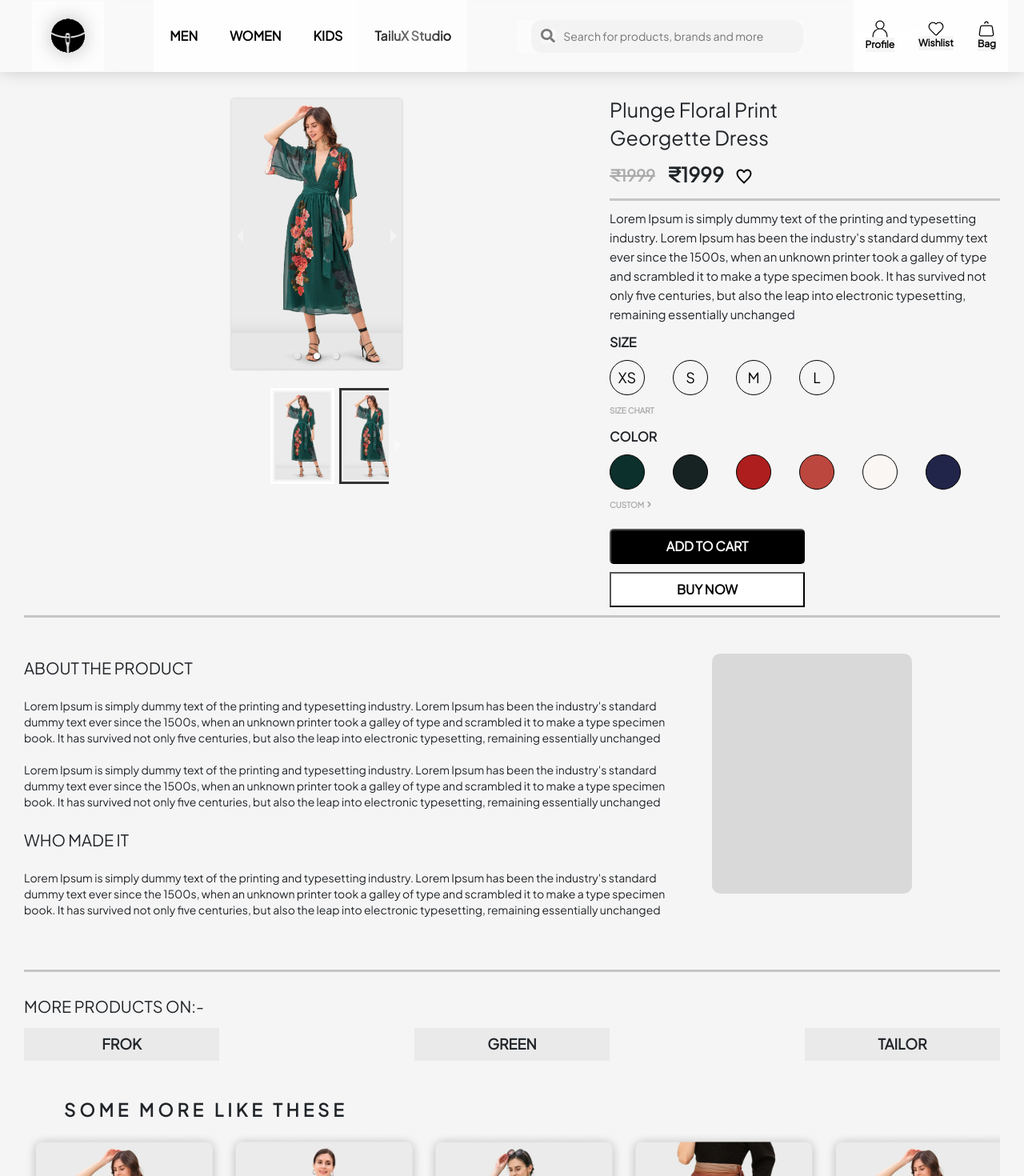
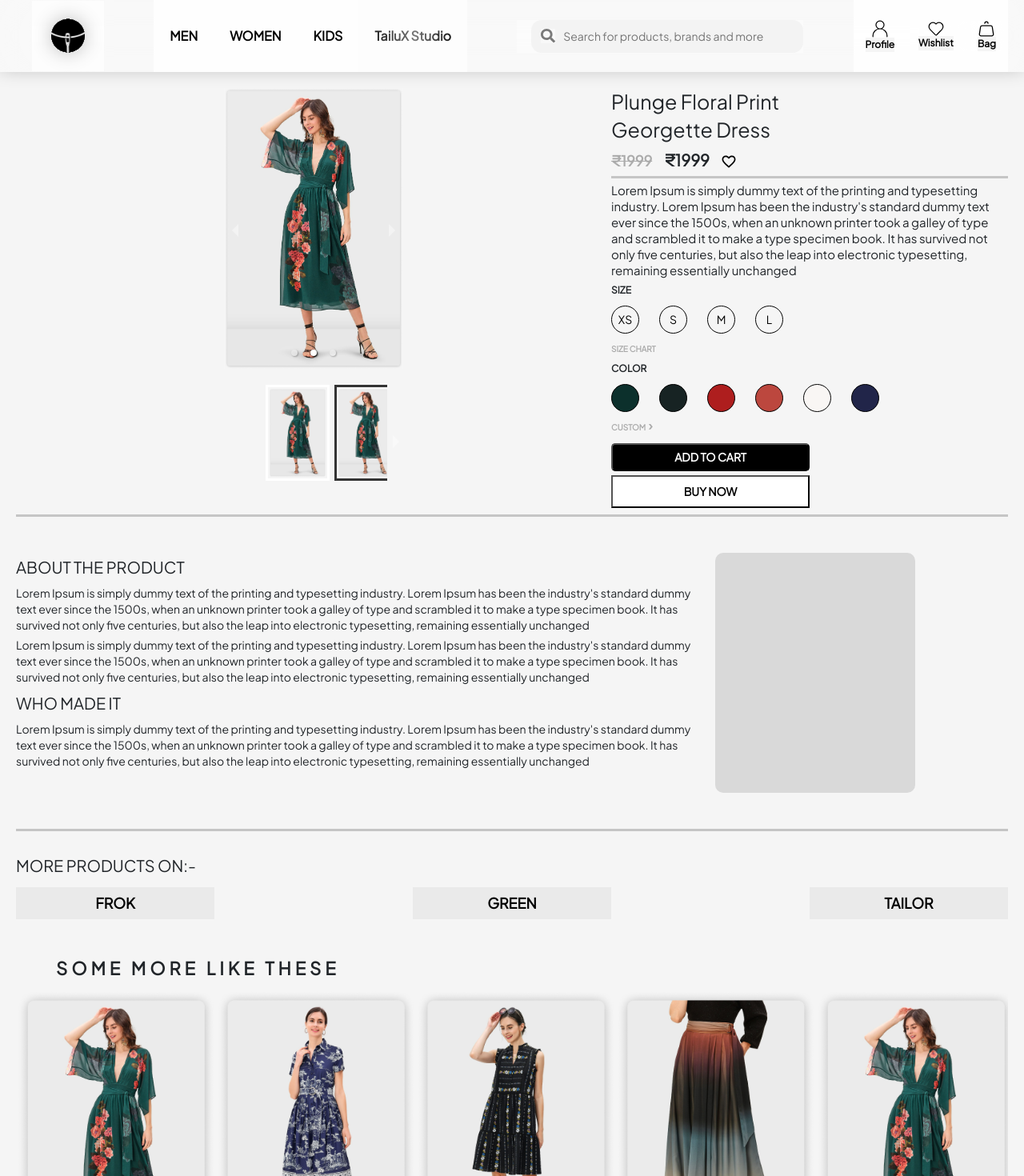
Before and after one commit to iamshiv007/tailux, a React (Create React App) app: page /product in a window 1280 px wide. Shown: the top 1470 px of the page at 80% size. Built offline with nearby package versions, Linux system fonts and the light colour scheme.

Commit message:
Product Page Updated

```diff
--- a/src/components/product/ProductPage.css
+++ b/src/components/product/ProductPage.css
@@ -1,5 +1,5 @@
 .productContainer {
-  padding: 30px;
+  padding: 20px;
 }
 
 .productContainer > div:first-child {
@@ -26,7 +26,7 @@
   padding: 10px 0;
 }
 
-.productContainer > div:nth-child(3) > div > p {
+.productContainer > div:nth-child(3) > div > a {
   font-family: "Plus Jakarta Sans";
   font-weight: 600;
   font-size: 18px;
@@ -35,6 +35,8 @@
   width: 20%;
   text-align: center;
   padding: 6px;
+  text-decoration: none;
+  color: #000000;
 }
 
 .productContainer > div:nth-child(2) > div > div > p:first-child,
@@ -50,7 +52,7 @@
   font-weight: 400;
   font-size: 14px;
   line-height: 20px;
-  margin-bottom: 20px !important;
+  margin-bottom: 5px !important;
 }
 
 .rightSide > .productName {
@@ -64,14 +66,14 @@
   display: flex;
   align-items: center;
   column-gap: 15px;
-  padding: 10px 0;
+  padding: 5px 0;
   border-bottom: 3px solid #c5c5c5;
 }
 
 .rightSide > .productPrice > span:first-child {
   font-family: "Plus Jakarta Sans";
   font-weight: 600;
-  font-size: 20px;
+  font-size: 18px;
   text-decoration-line: line-through;
   color: #ababab;
 }
@@ -79,7 +81,7 @@
 .rightSide > .productPrice > span:nth-child(2) {
   font-family: "Plus Jakarta Sans";
   font-weight: 600;
-  font-size: 25px;
+  font-size: 20px;
 }
 
 .rightSide > .productPrice > button {
@@ -87,22 +89,22 @@
 }
 
 .rightSide > .productPrice > button > img {
-  width: 20px;
+  width: 18px;
 }
 
 .rightSide > .productDescription {
-  padding: 10px 0;
+  padding: 5px 0;
   font-family: "Plus Jakarta Sans";
   font-weight: 400;
   font-size: 15px;
-  line-height: 24px;
+  line-height: 20px;
 }
 
 .rightSide > .productSize > p,
 .rightSide > .productColor > p {
   font-family: "Plus Jakarta Sans";
   font-weight: 600;
-  font-size: 16px;
+  font-size: 12px;
   line-height: 159%;
 }
 
@@ -118,23 +120,22 @@
 
 .rightSide > .productSize > div {
   display: flex;
-  column-gap: 35px;
+  column-gap: 25px;
   padding: 10px 0 5px 0;
 }
 
 .rightSide > .productSize > div > button {
   border-radius: 100%;
-  width: 44px;
-  height: 44px;
+  width: 35px;
+  height: 35px;
   border: 1.5px solid #000000;
   font-family: "Plus Jakarta Sans";
   font-weight: 400;
-  font-size: 18px;
-  line-height: 22px;
+  font-size: 14px;
 }
 
 .rightSide > .productColor {
-  padding: 10px 0;
+  padding: 5px 0;
 }
 
 .rightSide > .productColor > p {
@@ -142,10 +143,10 @@
 }
 
 .rightSide > .productColor > div > button {
-  width: 44px;
-  height: 44px;
+  width: 35px;
+  height: 35px;
   border: 1.5px solid black;
-  margin-right: 35px;
+  margin-right: 25px;
   border-radius: 1000%;
 }
 
@@ -175,10 +176,10 @@
   border-radius: 5px;
   font-family: "Plus Jakarta Sans";
   font-weight: 600;
-  font-size: 16px;
+  font-size: 14px;
   color: #ffffff;
-  padding: 8px 0;
-  margin: 10px 0;
+  padding: 5px 0;
+  margin: 5px 0;
   width:50%;
 }
 
--- a/src/components/product/ProductPage.jsx
+++ b/src/components/product/ProductPage.jsx
@@ -73,8 +73,7 @@ const ProductPage = () => {
 
       <div className="productContainer">
         <div>
-
-            {/* Product Carousel */}
+          {/* Product Carousel */}
           <div>
             <div style={{ width: "30%", margin: "auto" }}>
               <Carousel
@@ -150,7 +149,6 @@ const ProductPage = () => {
             <button className="addToCartBtn">ADD TO CART</button>
             <button className="buyNowBtn">BUY NOW</button>
           </div>
-
         </div>
 
         <div>
@@ -201,9 +199,9 @@ const ProductPage = () => {
         <div>
           <p>MORE PRODUCTS ON:-</p>
           <div>
-            <p>FROK</p>
-            <p>GREEN</p>
-            <p>TAILOR</p>
+            <Link to="/">FROK</Link>
+            <Link to="/">GREEN</Link>
+            <Link to="/">TAILOR</Link>
           </div>
         </div>
 
```
